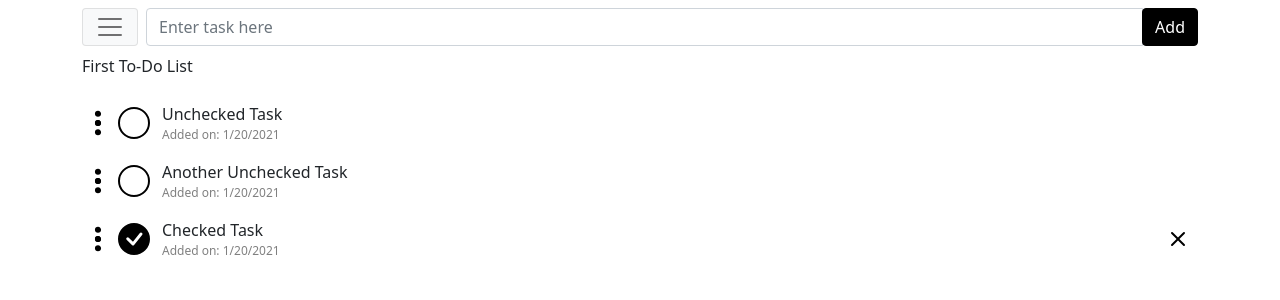
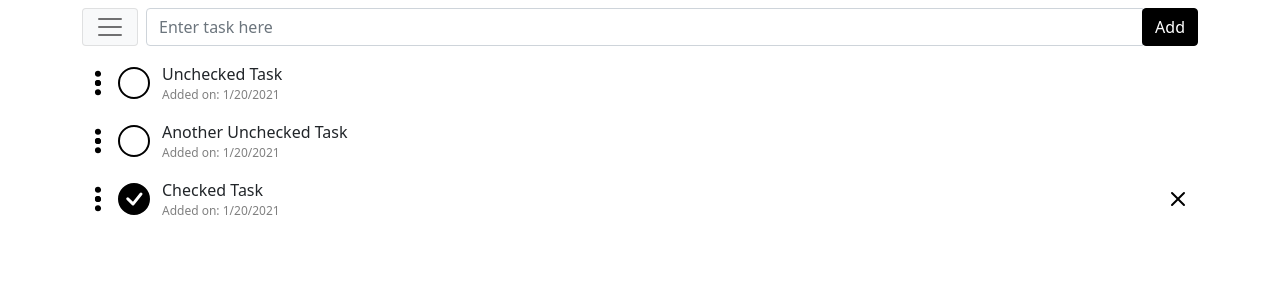
Before and after one commit to staniboy/agenda-vue, a Vue app: page / in a window 1280 px wide. Shown: the top 300 px of the page. Built offline with nearby package versions, Linux system fonts and the light colour scheme.

Commit message:
refactor: hid list name for now.

```diff
--- a/src/App.vue
+++ b/src/App.vue
@@ -9,7 +9,7 @@
       @onResetChecked="resetChecked"
     ></Navbar>
     <!--TODO: fix this mess-->
-    <p>{{ data.currentList.name }}</p>
+    <!-- <p>{{ data.currentList.name }}</p> -->
     <p class="text-center fs-3 py-5" v-if="data.currentList.items.length === 0">
       List is empty
     </p>
```
